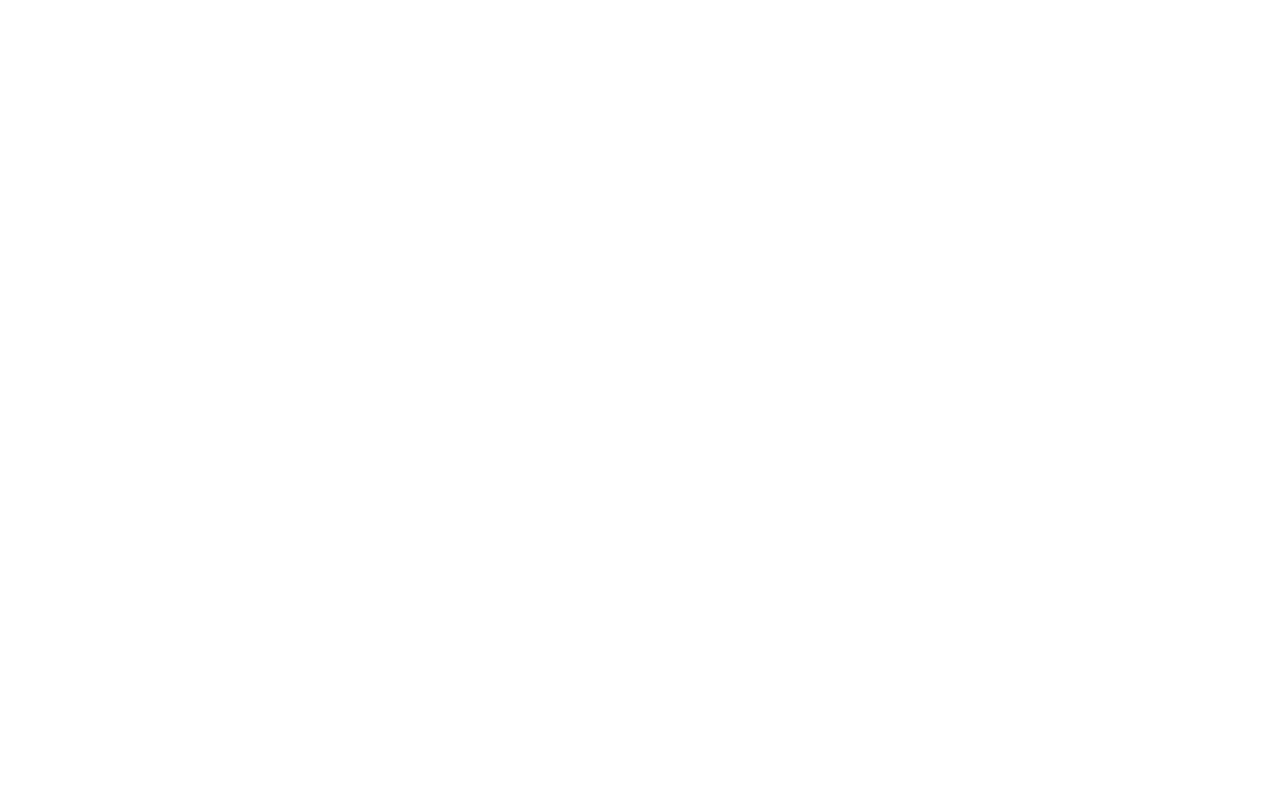
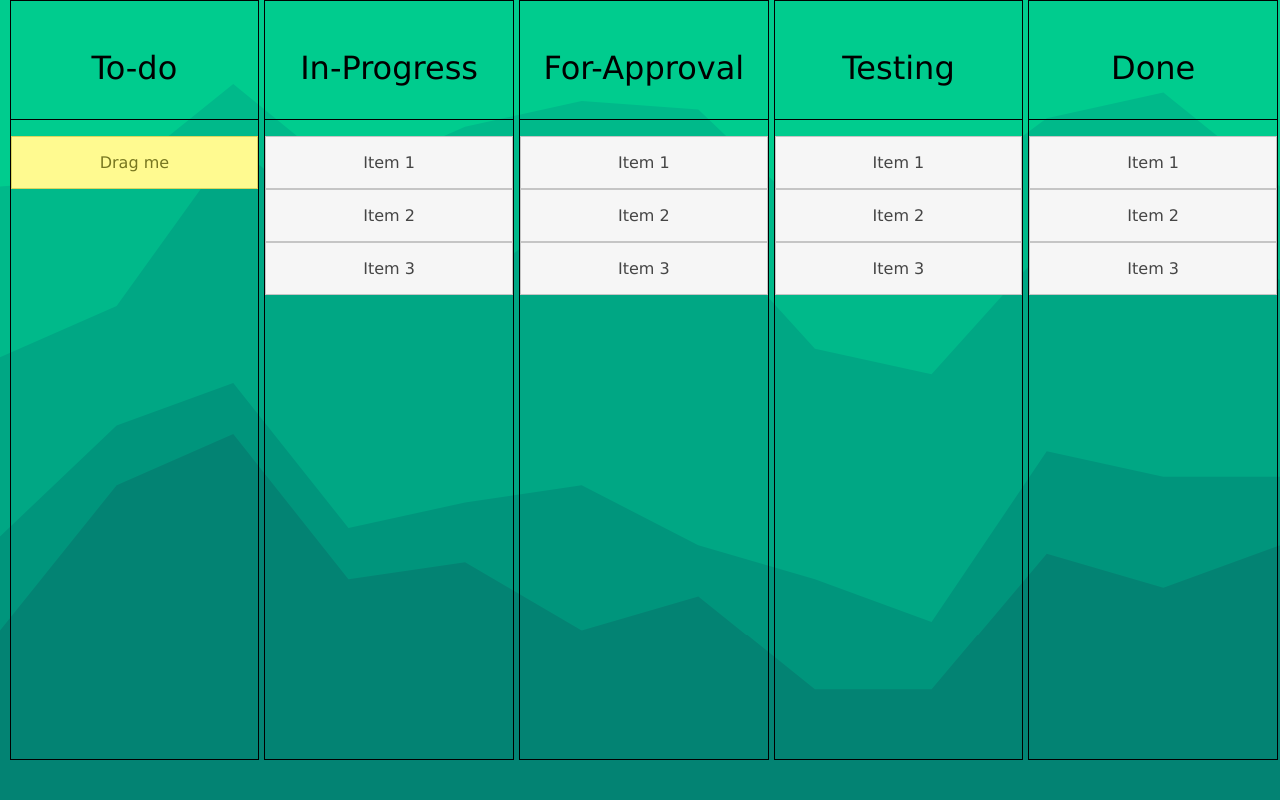
Before and after one commit to Anthony-0801/college-works, a PHP site: page / in a window 1280 px wide. Before the commit the page is empty. Run offline with PHP 8.4, Linux system fonts and the light colour scheme; some libraries are stand-ins or nearby versions.

Commit message:
finishing the task-lazily

```diff
--- a/OJT/JQuery/jqueryUI/index.html
+++ b/OJT/JQuery/jqueryUI/index.html
@@ -8,12 +8,78 @@
     <link rel="stylesheet" href="styles.css">
     <script src="https://ajax.googleapis.com/ajax/libs/jquery/3.7.1/jquery.min.js"></script>
     <script src="https://ajax.googleapis.com/ajax/libs/jqueryui/1.12.1/jquery-ui.min.js"></script>
-    <link rel="stylesheet" href="https://ajax.googleapis.com/ajax/libs/jqueryui/1.12.1/themes/smoothness/jquery-ui.css">
+    <link rel="stylesheet" href="https://ajax.googleapis.com/ajax/libs/jqueryui/1.12.1/themes/excite-bike/jquery-ui.css">
     <script>
-
+    $( function() {
+        $( ".sortable" ).sortable({
+            revert: true
+        });
+         $( ".draggable" ).draggable({
+            connectToSortable: ".sortable",
+            helper: function() {
+            return $(this).clone().css({
+                'width': $(this).width(),
+                'height': $(this).height()
+            });
+        },
+        revert: "invalid",
+        start: function() {
+            $(this).addClass('selected');
+        },
+        stop: function() {
+            $(this).removeClass('selected');
+        }
+    });
+    $( "ul, li" ).disableSelection();
+});
     </script>
 </head>
 <body>
+    <main>
+        <section>
+            <h1>To-do</h1>
+                <ul>
+                    <li class="draggable ui-state-highlight">Drag me</li>
+                    <!-- More list items... -->
+                </ul>
+        </section>
 
+        <section>
+            <h1>In-Progress</h1>
+                <ul class="sortable">
+                    <li class="draggable ui-state-default">Item 1</li>
+                    <li class="draggable ui-state-default">Item 2</li>
+                    <li class="draggable ui-state-default">Item 3</li>
+                </ul>
+        </section>
+
+        <section>
+            <h1>For-Approval</h1>
+                <ul class="sortable">
+                    <li class="draggable ui-state-default">Item 1</li>
+                    <li class="draggable ui-state-default">Item 2</li>
+                    <li class="draggable ui-state-default">Item 3</li>
+                </ul>
+        </section>
+
+        <section>
+            <h1>Testing</h1>
+                <ul class="sortable">
+                    <li class="draggable ui-state-default">Item 1</li>
+                    <li class="draggable ui-state-default">Item 2</li>
+                    <li class="draggable ui-state-default">Item 3</li>
+                </ul>
+        </section>
+
+        <section>
+            <h1>Done</h1>
+                <ul class="sortable">
+                    <li class="draggable ui-state-default">Item 1</li>
+                    <li class="draggable ui-state-default">Item 2</li>
+                    <li class="draggable ui-state-default">Item 3</li>
+                </ul>
+        </section>
+
+    </main>
 </body>
 </html>
--- a/OJT/JQuery/jqueryUI/styles.css
+++ b/OJT/JQuery/jqueryUI/styles.css
@@ -10,3 +10,54 @@
 	margin: 0;
     box-sizing: border-box;
 }
+
+body {
+    background-image: url(images/background.svg);
+    background-size: cover;
+    font-family: 'Lucida Sans', 'Lucida Sans Regular', 'Lucida Grande', 'Lucida Sans Unicode', Geneva, Verdana, sans-serif;
+}
+
+/*Trying CSS Nesting just for an experiment*/
+
+main {
+    width: 100%;
+    height: 100%;
+    display: inline-block;
+    margin-left: .6em;
+}
+
+section {
+    width: 19.5vw;
+    height: 95vh;
+    display: inline-block;
+    border: 1px solid black;
+    padding: 1em 0;
+    vertical-align: top;
+
+    h1 {
+        text-align: center;
+        font-size: 2em;
+        padding: 1em 0;
+        border-bottom: 1px solid black;
+    }
+
+    ul {
+        list-style: none;
+        padding: 1em 0;
+        text-align: center;
+
+        li {
+            padding: 1em 0;
+            border-bottom: 1px solid black;
+            cursor: pointer;
+            list-style-type: none;
+        }
+
+        li a {
+            text-decoration: none;
+            color: black;
+            display: block;
+            padding: 1em;
+        }
+    }
+ }
```
Also changed, not shown: OJT/JQuery/jqueryUI/images/background.svg (added), 1 other file.
